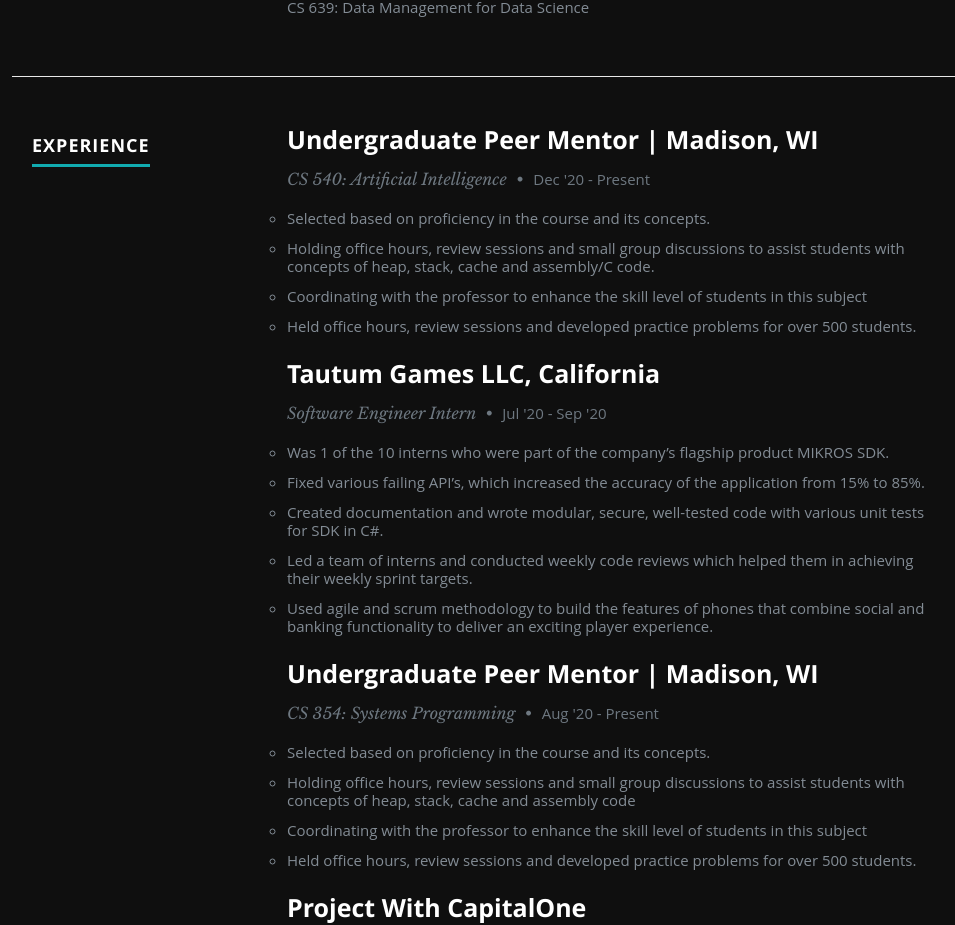
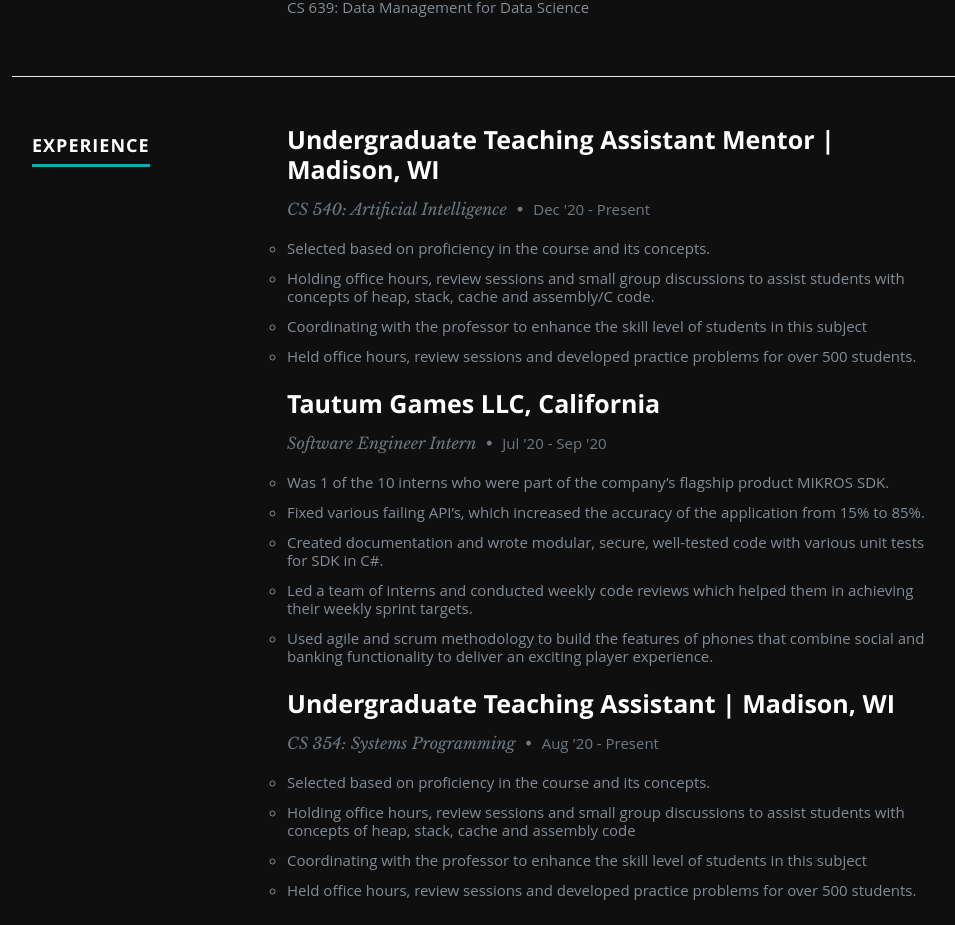
Before and after one commit to withteja/Resume, a plain HTML site: page index.html in a window 1280 px wide. Shown: the part 1978-2903 px from the top of the page, without its empty margins (118-1073 px from the left). Drawn offline with nearby package versions, Linux system fonts and the light colour scheme.

Commit message:
updated peer mentor thing

```diff
--- a/index.html
+++ b/index.html
@@ -168,7 +168,7 @@
 
                 <div class="row item">
                     <div class="twelve columns">
-                        <h3>Undergraduate Peer Mentor | Madison, WI</h3>
+                        <h3>Undergraduate Teaching Assistant Mentor | Madison, WI</h3>
                         <p class="info">CS 540: Artificial Intelligence <span>&bull;</span> <em class="date">Dec '20 - Present</em></p>
                         <ul style="list-style-type:circle;">
                              <li>Selected based on proficiency in the course and its concepts.</li>
@@ -198,7 +198,7 @@
 
                 <div class="row item">
                     <div class="twelve columns">
-                        <h3>Undergraduate Peer Mentor | Madison, WI</h3>
+                        <h3>Undergraduate Teaching Assistant | Madison, WI</h3>
                         <p class="info">CS 354: Systems Programming <span>&bull;</span> <em class="date">Aug '20 - Present</em></p>
                         <ul style="list-style-type:circle;">
                              <li>Selected based on proficiency in the course and its concepts.</li>
```
